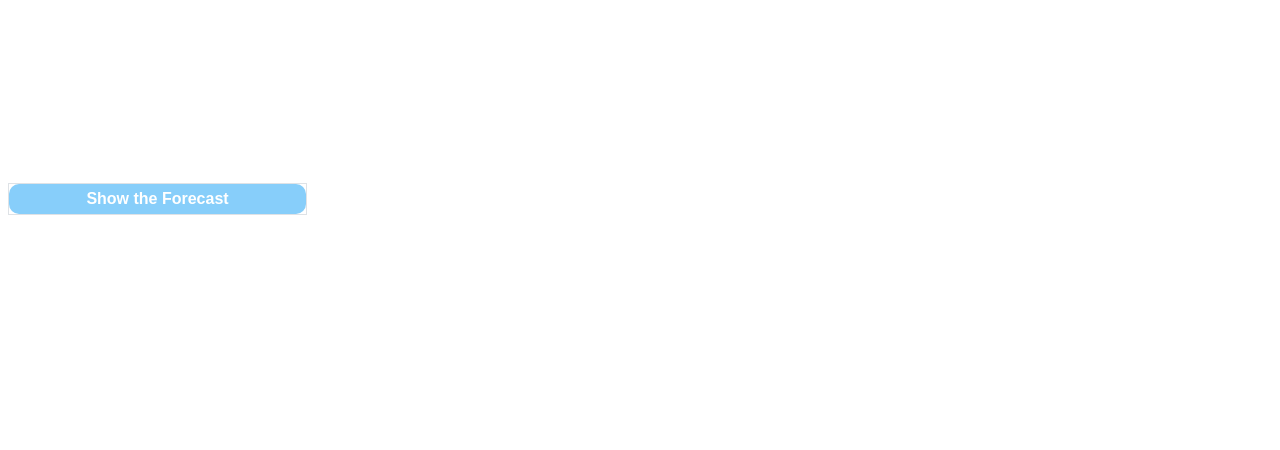
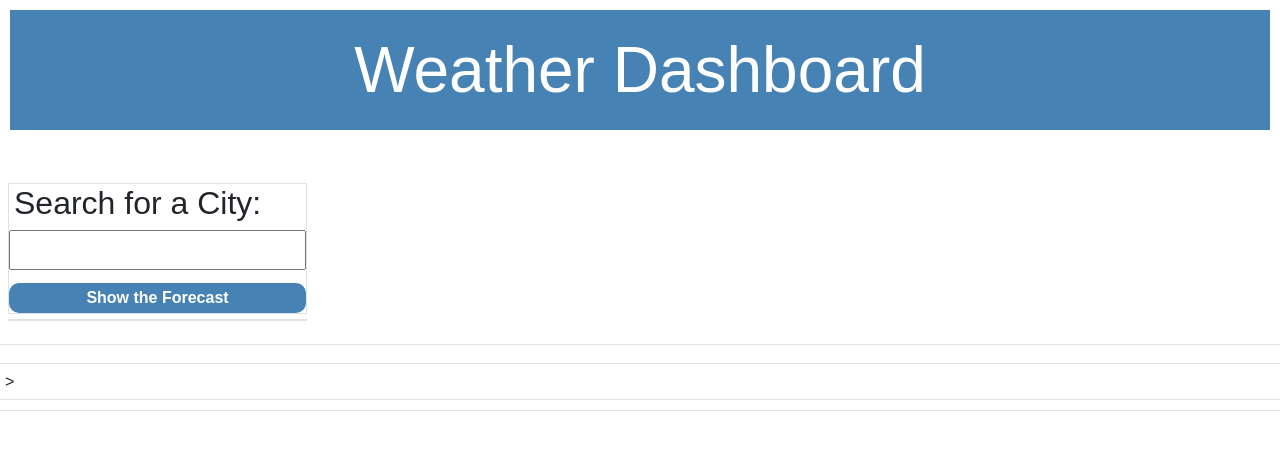
Before and after one commit to AshleyNicole1319/weather-dashboard, a plain HTML site: page index.html in a window 1280 px wide. Drawn offline with nearby package versions, Linux system fonts and the light colour scheme; files whose address does not match are found by name; a web font is replaced by a local one.

Commit message:
finish HTML layout

```diff
--- a/assets/style.css
+++ b/assets/style.css
@@ -9,7 +9,7 @@ header{
     display: flex;
     text-align: center;
     color: white;
-    background-image: lightskyblue;
+    background-color: steelblue;
     height: 15vh;
     justify-content: center;
     align-items: center;
@@ -27,7 +27,7 @@ main{
     display: flex;
     width: 100%;
     align-items: center;
-    background-color: lightskyblue;
+    background-color: steelblue;
     font-weight: bold;
     border: none;
     border-radius: 10px;
--- a/index.html
+++ b/index.html
@@ -21,25 +21,30 @@
 
     <main class="container">
         <!--Search for a City-->
-        <div class="row">
+        <section class="row">
             <div class="col-12 col-md-3 p-2 searchform">
                 <!--Form for Searching City-->
                 <form id="searchcity" class="border">
-                    <!--!!!Insert Form Stuff Here!!!-->
+                    <h2>Search for a City:</h2>
+                    <input id="city" type="text" class="form-input" />
                     <button type="submit" class="btn btn-primary">Show the Forecast</button>
                 </form>
                 <!--History of Searches-->
-                <div> <!--!!!Insert History Stuff Here!!!--> </div>
+                <div id="history-btns" class="historysearch border"></div>
             </div>
-        </div>
+        </section>
         <!--Chosen City Weather-->
-        <div id="currentweather">
-            <!--!!!Insert Chosen City Stuff!!!-->
-        </div>
+        <section id="currentweather" class="row border selection city">
+            <div class="col-12 col-md-9">
+                <h2 id="searchedfor"></h2>
+                <div id="currentweather" class="listgroup"></div>
+            </div>
+        </section>>
         <!--5 Day Forecast-->
-        <div id="fiveday">
-            <!--!!!Insert 5 Day Forecast Stuff!!!-->
-        </div>
+        <section id="fiveday" class="row border">
+            <h3 id="forecast" class="col-12 col-md-9 col-md-3"></h3>
+            <div id="fivedisplay" class="fiverow"></div>
+        </section>
     </main>
 
     <!--Link to JS/jQuery-->
```
